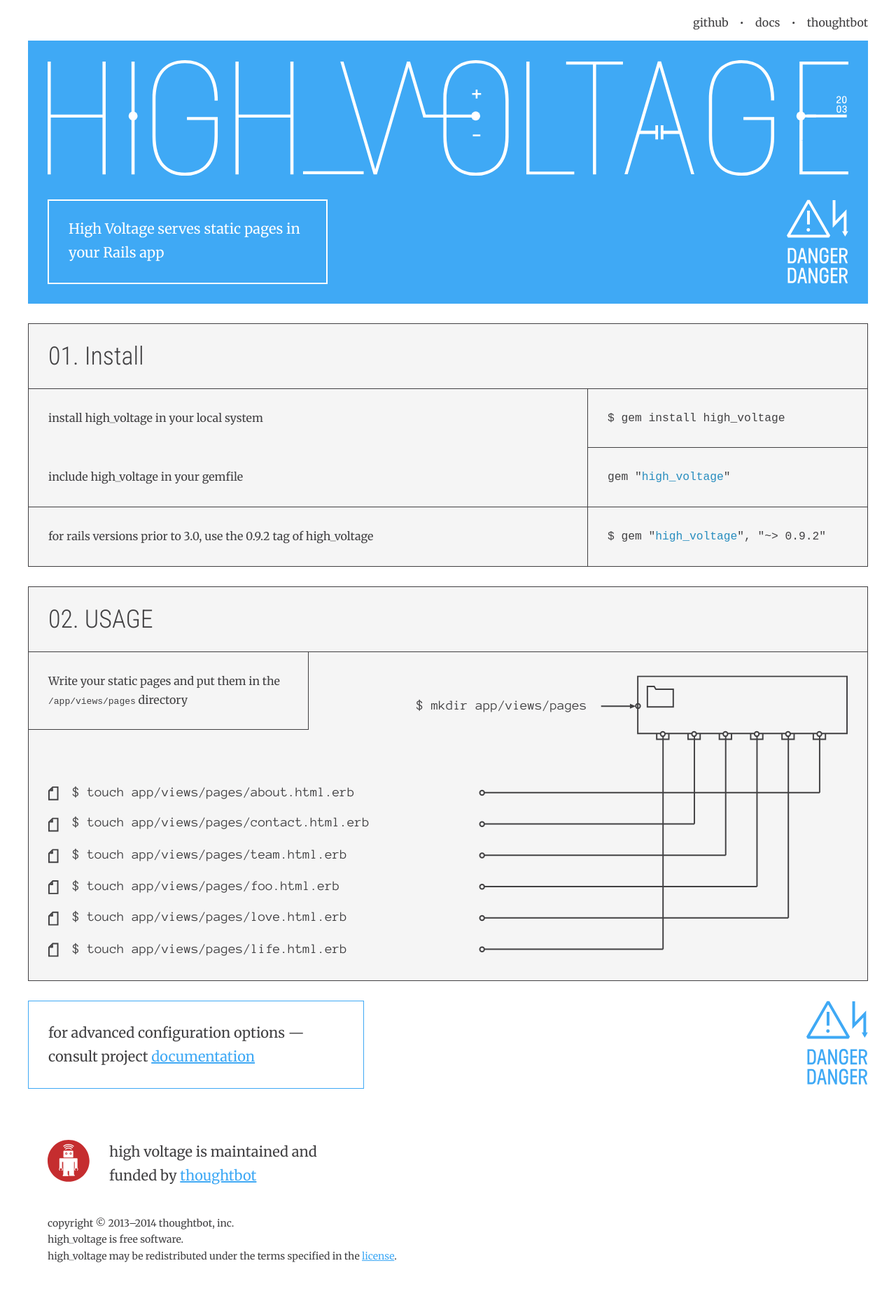
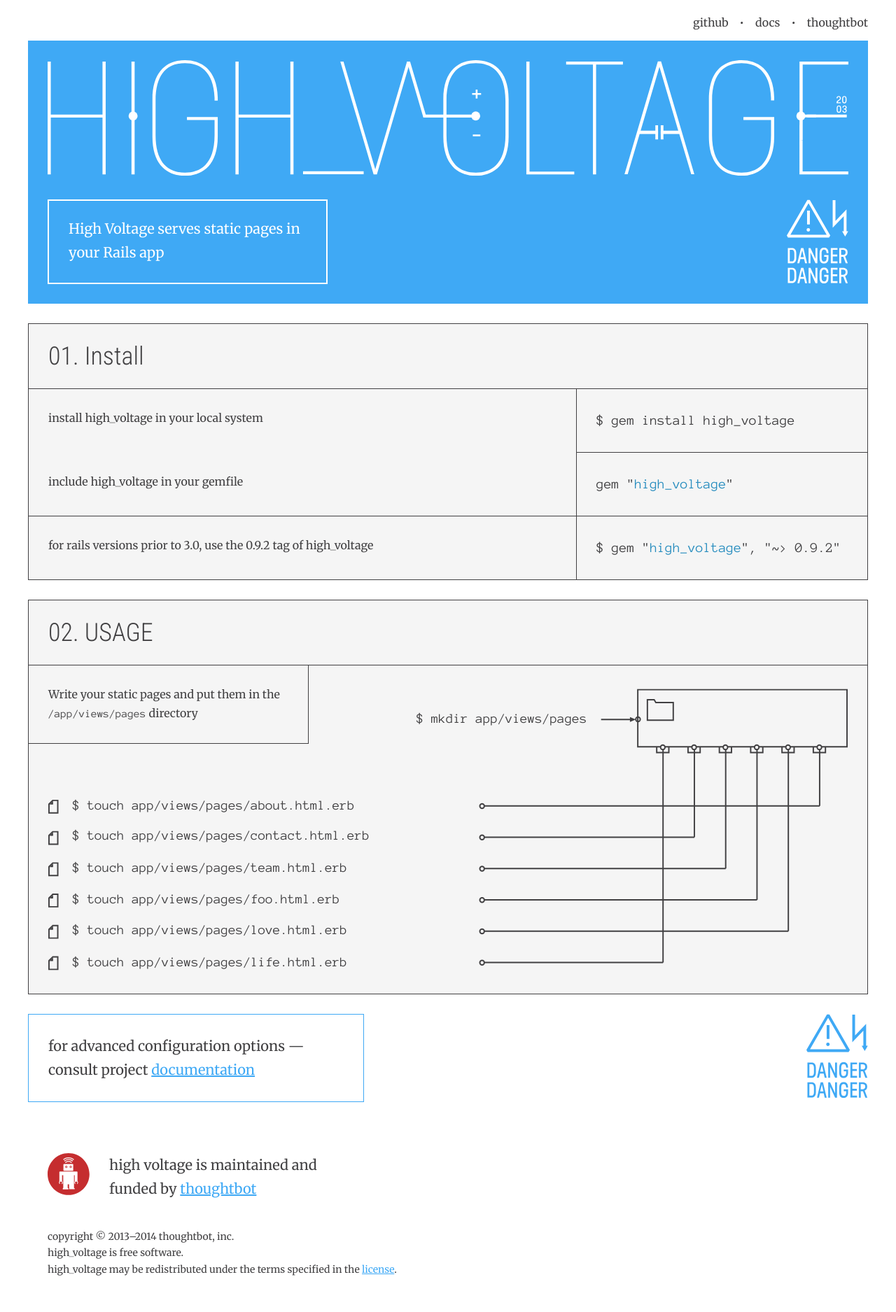
Before and after one commit to thoughtbot/high_voltage, a Jekyll site: the page built from index.html, in a window 1280 px wide. Shown: the whole page at 70% size. Built offline with Jekyll 4.4.1, drawn with Linux system fonts in a browser that asks for light colours.

Commit message:
Generalize style of `code` element
This commit updates the style of `code` element to improve the consistency
of visual cue for the recurring use.

```diff
--- a/stylesheets/_typography.scss
+++ b/stylesheets/_typography.scss
@@ -95,6 +95,10 @@ cite {
   }
 }
 
+code {
+  @extend %code;
+}
+
 code em {
   font-style: normal;
   color: $alt-accent-color;
--- a/stylesheets/app.scss
+++ b/stylesheets/app.scss
@@ -20,6 +20,7 @@ html, *, *:before, *:after {
 
 // Extends
 @import "extends/button";
+@import "extends/code";
 @import "extends/container";
 @import "extends/hide-text";
 
--- /dev/null
+++ b/stylesheets/extends/_code.scss
@@ -0,0 +1,3 @@
+%code {
+  font-family: $monospace-font-family;
+}
--- a/stylesheets/modules/_install.scss
+++ b/stylesheets/modules/_install.scss
@@ -20,7 +20,7 @@
   text-transform: lowercase;
 
   @media screen and (min-width : $large-screen) {
-    grid-template-columns: 1fr minmax(0, 25rem);
+    grid-template-columns: 1fr minmax(0, 26rem);
   }
 }
 
--- a/stylesheets/modules/_usage.scss
+++ b/stylesheets/modules/_usage.scss
@@ -14,7 +14,7 @@
   position: relative;
 
   svg {
-    font-family: 'Anonymous Pro';
+    @extend %code;
     max-width: 100%;
   }
 }
```
